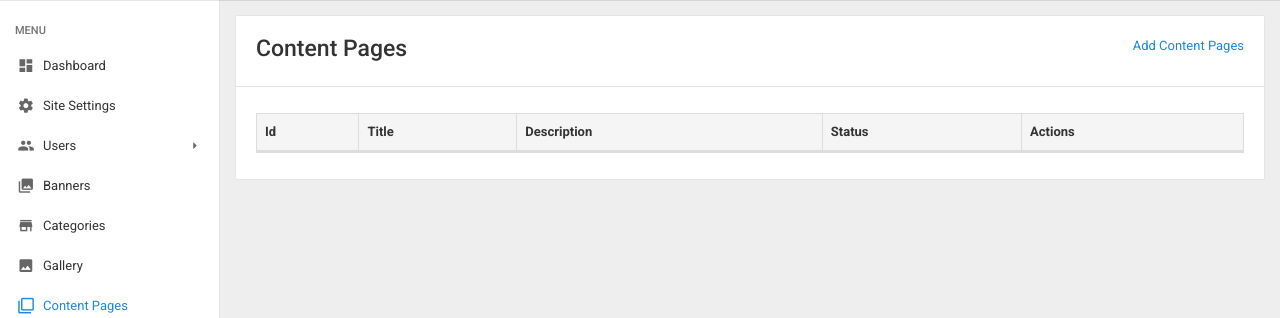
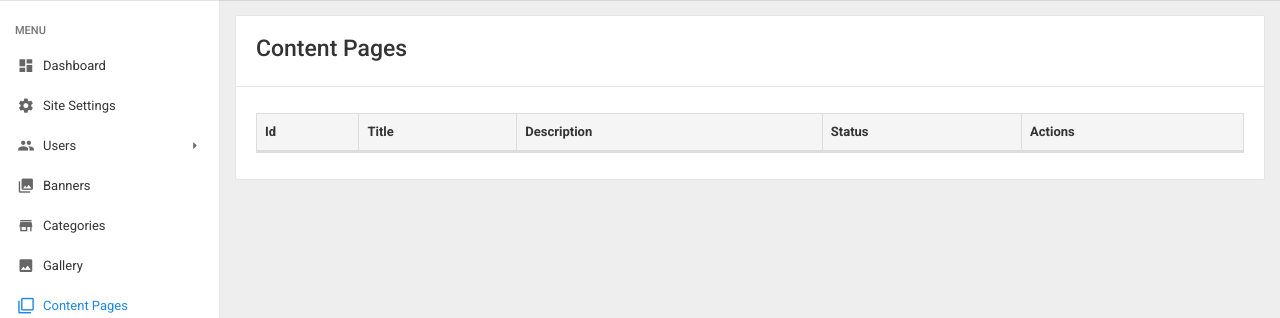
Before and after one commit to Srinivaslancius/sai_meghana_dance, a PHP site: page /sai_meghana_dance/manage_webmaster/content_pages.php in a window 1280 px wide. Shown: the part 50-368 px from the top of the page. Run offline with PHP 8.4, Linux system fonts and the light colour scheme; the visitor is signed in with stand-in values (Sample User, id 1); data that the repository does not hold is empty; some libraries are stand-ins or nearby versions.

Commit message:
changes in content pages

```diff
--- a/manage_webmaster/content_pages.php
+++ b/manage_webmaster/content_pages.php
@@ -3,7 +3,7 @@
       <div class="site-content">
         <div class="panel panel-default panel-table">
           <div class="panel-heading">
-            <a href="add_content_pages.php" style="float:right">Add Content Pages</a>
+            <!-- <a href="add_content_pages.php" style="float:right">Add Content Pages</a> -->
             <h3 class="m-t-0 m-b-5">Content Pages</h3>
           </div>
           <div class="panel-body">
```
